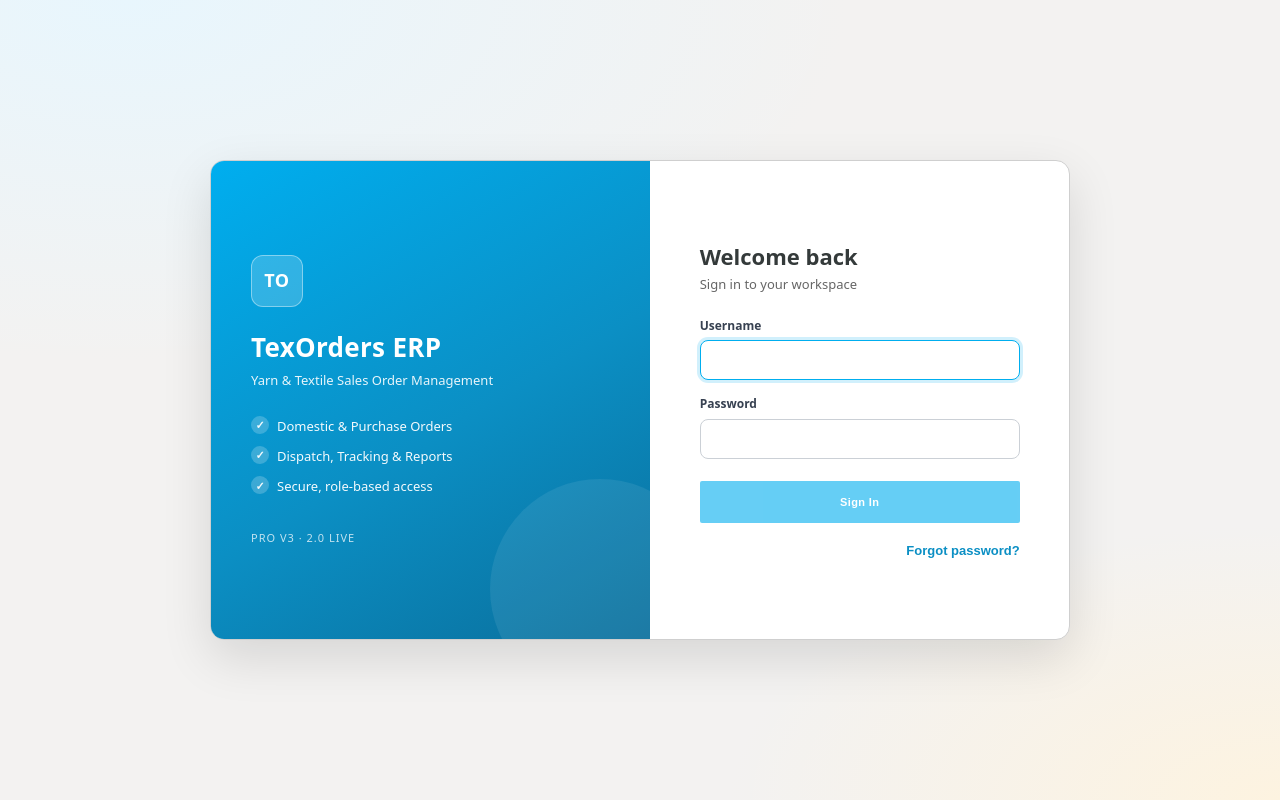
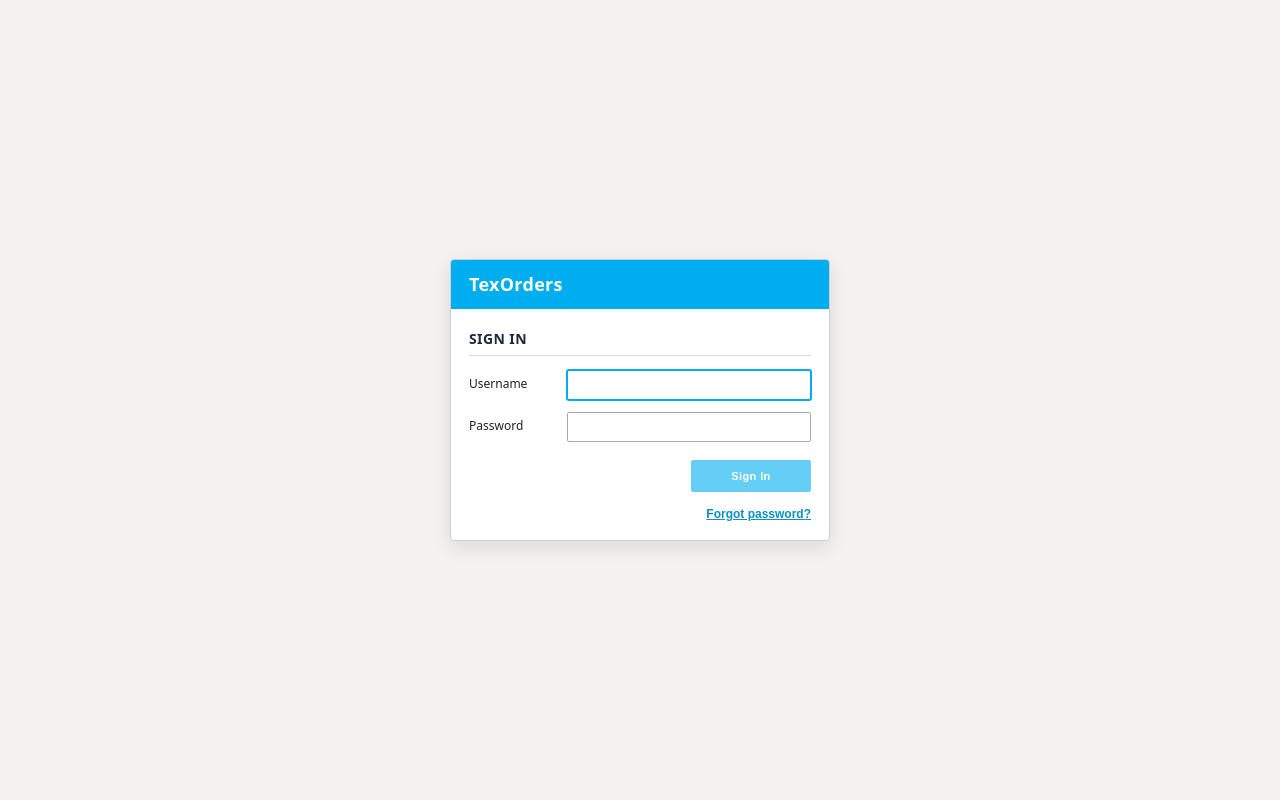
Before and after one commit to Mohan2928/sales-order-app, a React (Vite) app in the folder frontend/: page /login in a window 1280 px wide. Built offline with nearby package versions, Linux system fonts and the light colour scheme.

Commit message:
Login page: match app style/colors (blue header strip, sharp corners, app fonts)

```diff
--- a/frontend/src/pages/Login.css
+++ b/frontend/src/pages/Login.css
@@ -3,171 +3,71 @@
   display: grid;
   place-items: center;
   padding: 24px;
-  background:
-    radial-gradient(1200px 600px at 10% 0%, #e8f6fd 0%, rgba(232, 246, 253, 0) 60%),
-    radial-gradient(1000px 500px at 100% 100%, #fdf3e0 0%, rgba(253, 243, 224, 0) 55%),
-    var(--bg);
+  background: var(--bg);
 }
 
-.login-shell {
+.login-card {
   width: 100%;
-  max-width: 860px;
-  min-height: 480px;
-  display: grid;
-  grid-template-columns: 1.05fr 1fr;
+  max-width: 380px;
   background: #fff;
   border: 1px solid var(--line);
-  border-radius: 14px;
+  border-radius: 4px;
   overflow: hidden;
-  box-shadow: 0 18px 50px rgba(0, 0, 0, .12);
+  box-shadow: 0 6px 20px rgba(0, 0, 0, .10);
 }
 
-/* ---- Brand panel ---- */
+.login-head {
+  background: var(--blue);
+  padding: 12px 18px;
+}
+
 .login-brand {
-  position: relative;
   color: #fff;
-  padding: 44px 40px;
-  background: linear-gradient(150deg, #00aeef 0%, #0b8fc4 55%, #0a6f9c 100%);
-  display: flex;
-  flex-direction: column;
-  justify-content: center;
-}
-.login-brand::after {
-  content: "";
-  position: absolute;
-  right: -60px;
-  bottom: -60px;
-  width: 220px;
-  height: 220px;
-  border-radius: 50%;
-  background: rgba(255, 255, 255, .08);
-}
-.brand-mark {
-  width: 52px;
-  height: 52px;
-  border-radius: 12px;
-  background: rgba(255, 255, 255, .18);
-  border: 1px solid rgba(255, 255, 255, .4);
-  display: grid;
-  place-items: center;
-  font-weight: 800;
   font-size: 18px;
-  letter-spacing: .5px;
-  margin-bottom: 22px;
-}
-.brand-title {
-  font-size: 26px;
-  font-weight: 800;
-  margin: 0 0 6px;
+  font-weight: 700;
   letter-spacing: .3px;
 }
-.brand-tagline {
-  font-size: 13px;
-  opacity: .9;
-  margin: 0 0 26px;
-  line-height: 1.5;
-}
-.brand-points {
-  list-style: none;
-  padding: 0;
-  margin: 0;
-  display: grid;
-  gap: 12px;
-}
-.brand-points li {
-  position: relative;
-  padding-left: 26px;
-  font-size: 13px;
-  opacity: .95;
-}
-.brand-points li::before {
-  content: "✓";
-  position: absolute;
-  left: 0;
-  top: -1px;
-  width: 18px;
-  height: 18px;
-  border-radius: 50%;
-  background: rgba(255, 255, 255, .22);
-  display: grid;
-  place-items: center;
-  font-size: 11px;
-  font-weight: 700;
-}
-.brand-foot {
-  margin-top: 34px;
-  font-size: 11px;
-  letter-spacing: 1px;
-  text-transform: uppercase;
-  opacity: .75;
+
+.login-body {
+  padding: 20px 18px 18px;
 }
 
-/* ---- Form panel ---- */
-.login-panel {
-  display: grid;
-  place-items: center;
-  padding: 44px 40px;
+.login-title {
+  font-size: 14px;
+  font-weight: 700;
+  color: #1f2937;
+  text-transform: uppercase;
+  letter-spacing: .4px;
+  border-bottom: 1px solid #d8d8d8;
+  padding-bottom: 6px;
+  margin: 0 0 14px;
 }
-.login-form {
-  width: 100%;
-  max-width: 320px;
+
+.login-card .field {
+  grid-template-columns: 90px 1fr;
+  margin-bottom: 12px;
 }
-.login-title {
-  font-size: 22px;
-  font-weight: 700;
-  margin: 0 0 4px;
-  color: var(--head);
+
+.login-actions {
+  display: flex;
+  justify-content: flex-end;
+  margin-top: 18px;
 }
-.login-sub {
-  font-size: 13px;
-  color: var(--muted);
-  margin: 0 0 24px;
+
+.login-actions .btn {
+  min-width: 120px;
+  height: 32px;
 }
-.login-field {
-  display: grid;
-  gap: 6px;
-  margin-bottom: 16px;
-}
-.login-field label {
-  font-size: 12px;
-  font-weight: 600;
-  color: #374151;
-}
-.login-field input {
-  width: 100%;
-  height: 40px;
-  padding: 0 12px;
-  font: inherit;
-  border: 1px solid #cbd0d6;
-  border-radius: 8px;
-  background: #fff;
-  transition: border-color .15s, box-shadow .15s;
-}
-.login-field input:focus {
-  outline: none;
-  border-color: var(--blue);
-  box-shadow: 0 0 0 3px rgba(0, 174, 239, .18);
-}
-.login-field input[readonly] {
-  background: #f3f4f6;
-  color: var(--muted);
-}
-.login-btn {
-  width: 100%;
-  height: 42px;
-  margin-top: 6px;
-  border-radius: 8px;
-  font-size: 13px;
-}
+
 .login-alert {
   font-size: 12px;
-  padding: 10px 12px;
-  border-radius: 8px;
-  margin-bottom: 16px;
+  padding: 8px 10px;
+  border-radius: 3px;
+  margin-bottom: 12px;
   line-height: 1.4;
 }
 .login-alert.error {
-  background: #fff1f2;
+  background: #fff8f8;
   border: 1px solid var(--red);
   color: var(--red);
 }
@@ -176,40 +76,23 @@
   border: 1px solid var(--blue);
   color: var(--blue-dark);
 }
+
 .login-links {
-  margin-top: 18px;
+  margin-top: 12px;
   text-align: right;
 }
+
 .login-link {
   background: none;
   border: 0;
   color: var(--blue-dark);
-  font-size: 13px;
+  font-size: 12px;
   font-weight: 600;
   cursor: pointer;
   padding: 0;
-}
-.login-link:hover {
-  color: var(--blue);
   text-decoration: underline;
 }
 
-@media (max-width: 720px) {
-  .login-shell {
-    grid-template-columns: 1fr;
-    max-width: 420px;
-  }
-  .login-brand {
-    padding: 28px 26px;
-  }
-  .brand-points,
-  .brand-foot {
-    display: none;
-  }
-  .brand-tagline {
-    margin-bottom: 0;
-  }
-  .login-panel {
-    padding: 32px 26px;
-  }
+.login-link:hover {
+  color: var(--blue);
 }
--- a/frontend/src/pages/Login.jsx
+++ b/frontend/src/pages/Login.jsx
@@ -75,37 +75,29 @@ export default function Login() {
 
   return (
     <div className="login-wrap">
-      <div className="login-shell">
-        <aside className="login-brand">
-          <div className="brand-mark">TO</div>
-          <h2 className="brand-title">TexOrders ERP</h2>
-          <p className="brand-tagline">Yarn &amp; Textile Sales Order Management</p>
-          <ul className="brand-points">
-            <li>Domestic &amp; Purchase Orders</li>
-            <li>Dispatch, Tracking &amp; Reports</li>
-            <li>Secure, role-based access</li>
-          </ul>
-          <div className="brand-foot">Pro v3 · 2.0 LIVE</div>
-        </aside>
-
-        <section className="login-panel">
+      <div className="login-card">
+        <div className="login-head">
+          <span className="login-brand">TexOrders</span>
+        </div>
+        <div className="login-body">
           {mode === 'login' ? (
-            <form className="login-form" onSubmit={submitLogin}>
-              <h1 className="login-title">Welcome back</h1>
-              <p className="login-sub">Sign in to your workspace</p>
+            <form onSubmit={submitLogin}>
+              <h2 className="login-title">Sign In</h2>
               {error && <div className="login-alert error" role="alert">{error}</div>}
               {info && <div className="login-alert info" role="status">{info}</div>}
-              <div className="login-field">
-                <label htmlFor="login-user">Username</label>
+              <div className="field">
+                <label className="label" htmlFor="login-user">Username</label>
                 <input id="login-user" autoFocus autoComplete="username" value={username} onChange={(e) => setUsername(e.target.value)} />
               </div>
-              <div className="login-field">
-                <label htmlFor="login-pass">Password</label>
+              <div className="field">
+                <label className="label" htmlFor="login-pass">Password</label>
                 <input id="login-pass" type="password" autoComplete="current-password" value={password} onChange={(e) => setPassword(e.target.value)} />
               </div>
-              <button className="btn blue login-btn" type="submit" disabled={busy || !username || !password}>
+              <div className="login-actions">
+                <button className="btn blue" type="submit" disabled={busy || !username || !password}>
                   {busy ? 'Signing in…' : 'Sign In'}
                 </button>
+              </div>
               <div className="login-links">
                 <button type="button" className="login-link" onClick={() => { setMode('forgot'); setError(''); setInfo(''); }}>
                   Forgot password?
@@ -113,39 +105,40 @@ export default function Login() {
               </div>
             </form>
           ) : (
-            <form className="login-form" onSubmit={resetToken ? submitReset : submitForgot}>
-              <h1 className="login-title">Reset Password</h1>
-              <p className="login-sub">{resetToken ? 'Set a new password' : 'Enter your username to get a reset token'}</p>
+            <form onSubmit={resetToken ? submitReset : submitForgot}>
+              <h2 className="login-title">Reset Password</h2>
               {error && <div className="login-alert error" role="alert">{error}</div>}
               {info && <div className="login-alert info" role="status">{info}</div>}
               {!resetToken && (
-                <div className="login-field">
-                  <label htmlFor="fp-user">Username</label>
+                <div className="field">
+                  <label className="label" htmlFor="fp-user">Username</label>
                   <input id="fp-user" autoFocus autoComplete="username" value={username} onChange={(e) => setUsername(e.target.value)} />
                 </div>
               )}
               {resetToken && (
                 <>
-                  <div className="login-field">
-                    <label htmlFor="fp-token">Token</label>
+                  <div className="field">
+                    <label className="label" htmlFor="fp-token">Token</label>
                     <input id="fp-token" value={resetToken} readOnly />
                   </div>
-                  <div className="login-field">
-                    <label htmlFor="fp-new">New Password</label>
+                  <div className="field">
+                    <label className="label" htmlFor="fp-new">New Password</label>
                     <input id="fp-new" type="password" autoComplete="new-password" value={newPassword} onChange={(e) => setNewPassword(e.target.value)} />
                   </div>
                 </>
               )}
+              <div className="login-actions">
                 {!resetToken && (
-                <button className="btn gold login-btn" type="submit" disabled={busy || !username}>
+                  <button className="btn gold" type="submit" disabled={busy || !username}>
                     {busy ? 'Sending…' : 'Get Reset Token'}
                   </button>
                 )}
                 {resetToken && (
-                <button className="btn green login-btn" type="submit" disabled={busy || !newPassword}>
+                  <button className="btn green" type="submit" disabled={busy || !newPassword}>
                     {busy ? 'Resetting…' : 'Reset Password'}
                   </button>
                 )}
+              </div>
               <div className="login-links">
                 <button type="button" className="login-link" onClick={() => { setMode('login'); setError(''); setInfo(''); setResetToken(''); }}>
                   Back to Sign In
@@ -153,7 +146,7 @@ export default function Login() {
               </div>
             </form>
           )}
-        </section>
+        </div>
       </div>
     </div>
   );
```
Also changed, not shown: 2 other files (tests, documents, lock files or other folders). Lines whose indentation alone changed are shown as unchanged.
